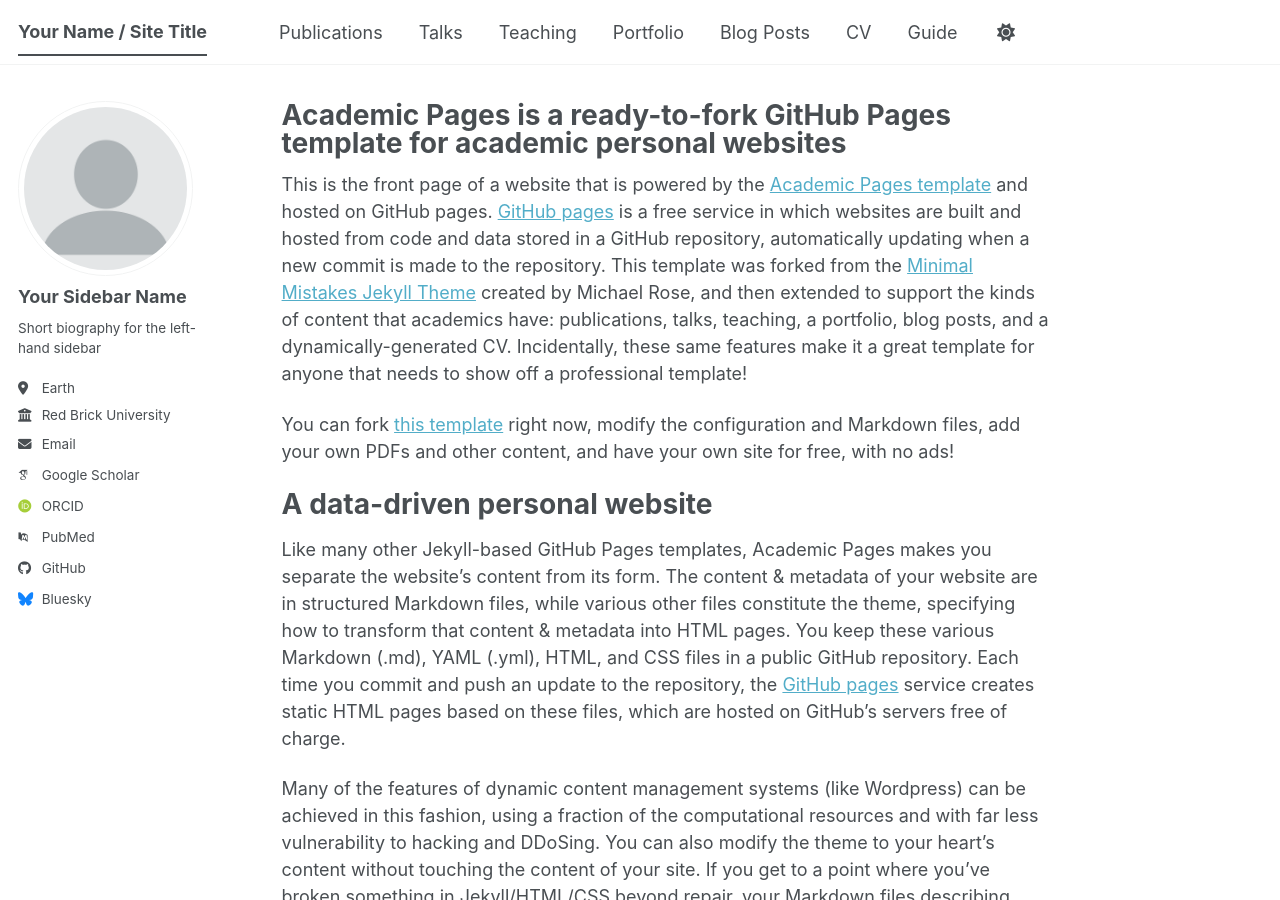
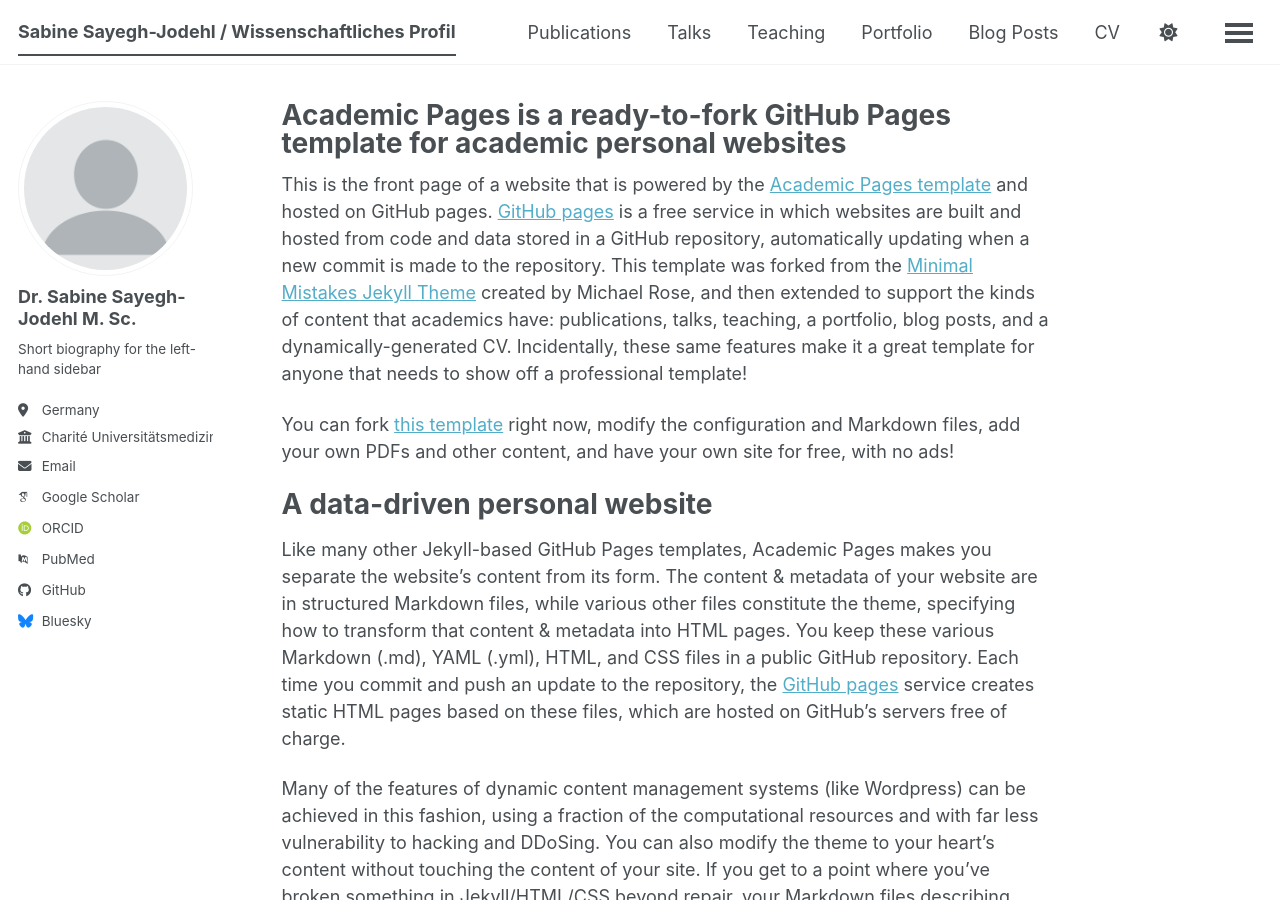
Before and after one commit to sajosa/sayegh-jodehl.github.io, a Jekyll site: the page built from _pages/about.md, in a window 1280 px wide and 900 px high. Built offline with Jekyll 4.4.1, drawn with Linux system fonts in a browser that asks for light colours; some web fonts are replaced; a script bundle is joined from its source files by our own code; library files that are not in the unit come from our copies.

Commit message:
Revise site title and author details
Updated personal information for the site and author.

```diff
--- a/_config.yml
+++ b/_config.yml
@@ -9,12 +9,12 @@
 # Basic Site Settings
 locale                   : "en-US"
 site_theme               : "default" # The available themes options are "default", "air", "sunrise", "mint", "dirt" and "contrast"
-title                    : "Your Name / Site Title"
+title                    : "Sabine Sayegh-Jodehl / Wissenschaftliches Profil"
 title_separator          : "-"
 name                     : &name "Your Name"
-description              : &description "Your Name's academic portfolio"   # Update this with a general description of your site, this is the default if not overridden by a page
-url                      : https://academicpages.github.io # The base hostname & protocol for your site e.g. "https://[your GitHub username].github.io",
-                                                           # or if you already have some other page hosted on Github then use "https://[your GitHub username].github.io/[Your Repo Name]"
+description              : &description "Sabine Sayegh-Jodehl's academic portfolio"   # Update this with a general description of your site, this is the default if not overridden by a page
+url                      : https://academicpages.github.io # The base hostname & protocol for your site e.g. "https://[Sayegh-Jodehl.].github.io",
+                                                           # or if you already have some other page hosted on Github then use "https://[Sayegh-Jodehl].github.io/[Sayegh-Jodehl]"
 baseurl                  : "" # the subpath of your site, e.g. "/blog"
 repository               : "academicpages/academicpages.github.io"
 
@@ -24,13 +24,13 @@
 author:
   # Biographic information
   avatar           : "profile.png"
-  name             : "Your Sidebar Name"
+  name             : "Dr. Sabine Sayegh-Jodehl M. Sc."
   pronouns         : # example: "she/her"
   bio              : "Short biography for the left-hand sidebar"
-  location         : "Earth"
-  employer         : "Red Brick University"
+  location         : "Germany"
+  employer         : "Charité Universitätsmedizin Berlin"
   uri              : # URL
-  email            : "none@example.org"
+  email            : "sayeghjodehl@gmail.com"
 
   # Academic websites
   academia         : # URL
```
